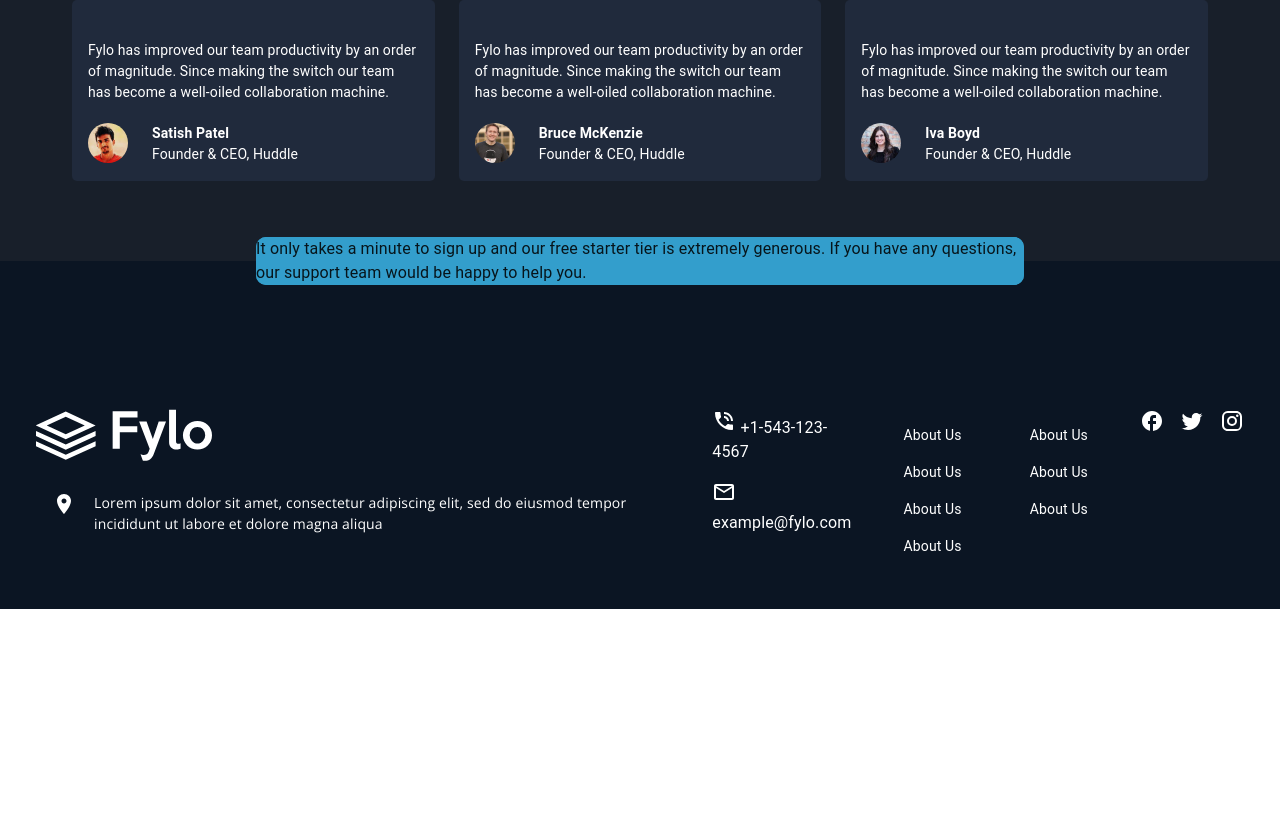
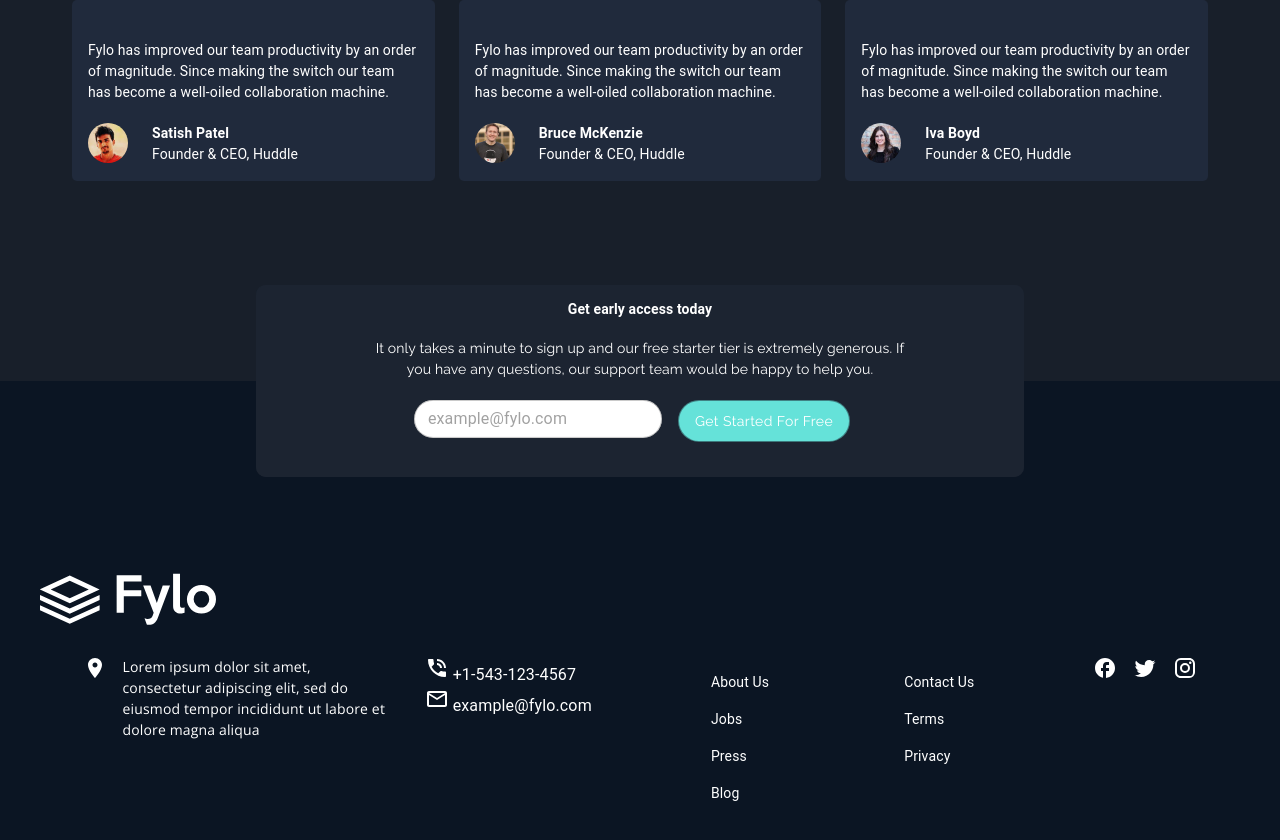
Before and after one commit to meyoh-23/fylo-dark, a React (Create React App) app: page / in a window 1280 px wide. Shown: the part 2478-3318 px from the top of the page. Before the commit the page ends 3087 px from the top, so only its background shows below. Built offline with nearby package versions, Linux system fonts and the light colour scheme.

Commit message:
completed call to action

```diff
--- a/src/assets/HeroButton.jsx
+++ b/src/assets/HeroButton.jsx
@@ -14,7 +14,10 @@ const HeroButton = () => {
             whiteSpace: "nowrap",
             color: "secondary.main",
             px: "3rem",
-            py: "0.75rem"
+            py: "0.75rem",
+            "&:hover": {
+                background: 'hsl(176, 68%, 64%)',
+            }
         }}
         >
             Get Started
--- a/src/components/CallToAction.jsx
+++ b/src/components/CallToAction.jsx
@@ -1,13 +1,16 @@
-import { Box, Typography } from "@mui/material"
+import { Box, Button, TextField, Typography } from "@mui/material"
+import { useState } from "react";
 
 const CallToAction = () => {
+    const [value, setValue] = useState(' ')
     return (
-        <Box sx={{
+        <Box
+        bgcolor='primary.main'
+        sx={{
             width: {
                     xs: "90vw",
                     md: "60vw",
                 },
-            background: 'hsl(198, 60%, 50%)',
             borderRadius: "10px",
             position: "absolute",
             justifyContent: "center",
@@ -17,10 +20,91 @@ const CallToAction = () => {
             top: "100%",
             transform: "translate(-50%, -50%)",
         }}>
-            <Typography>
-                It only takes a minute to sign up and our free starter tier is extremely generous. If you have any
-                questions, our support team would be happy to help you.
-            </Typography>
+            <Box
+            sx={{
+                display: "flex",
+                flexDirection: "column",
+                alignItems: "center",
+                justifyContent: "center",
+                gap: 2.5,
+                maxWidth: "70%",
+                mx: "auto",
+                py: 2,
+            }}
+            >
+                <Typography variant="h4"
+                sx={{
+                    color: "secondary.main",
+                    fontSize: "0.875rem",
+                    fontWeight: "700",
+                    fontStyle: "'Raleway', sans-serif",
+                    textAlign: "center"
+                }}
+                >
+                    Get early access today
+                </Typography>
+                <Typography variant="p"
+                sx={{
+                    textAlign: "center",
+                    fontSize: "0.875rem",
+                    fontWeight: "400",
+                    fontFamily: "'Raleway', sans-serif",
+                    color: "secondary.main",
+                }}
+                >
+                    It only takes a minute to sign up and our free starter tier is extremely generous. If you have any
+                    questions, our support team would be happy to help you.
+                </Typography>
+                <Box
+                sx={{
+                    display: {
+                        xs: "column",
+                        md: "row",
+                    },
+                    justifyContent: "space-between",
+                    gap: 3,
+                    alignContent: "center",
+                }}
+                >
+                    <TextField
+                    type="email"
+                    value={value}
+                    onChange={e => setValue(e.target.value)}
+                    error = {!value}
+                    helperText= {!value ? 'please enter a valid email adress' : " "}
+                    placeholder="example@fylo.com"
+                    InputProps={{
+                        sx:{
+                            borderRadius: 8,
+                            maxWidth: '450px',
+                            bgcolor: "secondary.main",
+                            height: 38,
+                        }
+                    }}
+                    />
+
+
+                    <Button variant="outlined"
+                    sx={{
+                        textTransform: "capitalize",
+                        color: "secondary.main",
+                        fontFamily: "'Raleway', sans-serif",
+                        fontSize: "0.875rem",
+                        fontWeight: "400",
+                        borderRadius: 8,
+                        whiteSpace: "nowrap",
+                        px: 2,
+                        py: 1,
+                        background: "hsl(176, 68%, 64%)",
+                        border: "1px solid primary.main",
+                        mx: "1rem",
+                        cursor: "pointer"
+                    }}
+                    >
+                        get started for free
+                    </Button>
+                </Box>
+            </Box>
     </Box>
 )}
 
--- a/src/components/Footer.jsx
+++ b/src/components/Footer.jsx
@@ -12,10 +12,22 @@ const Footer = () => {
     return (
     <Box variant='footer' bgcolor='neutral.main'
     sx={{
-        py: 4.5,
+        pt: 24,
+        pb: 5,
         zIndex: "90",
+        px: {
+            xs: 2.25,
+            md: 5,
+        }
     }}
     >
+        <Box
+        sx={{
+            mb: 3,
+        }}
+        >
+            <img src={logo} alt="logo" style={{maxWidth: "100%", height: "auto"}}/>
+        </Box>
         <Box
         sx={{
             display: "flex",
@@ -23,16 +35,12 @@ const Footer = () => {
                 xs: "column",
                 md: "row",
             },
-            justifyContent: "space-between",
+            justifyContent: "space-around",
             alignItems: "flex-start",
-            mt:14,
-            gap: 4.5,
-            mx: {
-                xs: 2,
-                md: 4.5,
-            },
+            gap: 2.25,
         }}
-        ><Box sx={{
+        >
+            <Box sx={{
             display: "flex",
             flexDirection: {
                 xs: "column",
@@ -40,7 +48,7 @@ const Footer = () => {
             },
             justifyContent: "space-between",
             alignItems: "flex-start",
-            gap: 3.5,
+            gap: 4,
         }}>
                 <Box
                 sx={{
@@ -48,16 +56,13 @@ const Footer = () => {
                     flexDirection: "column",
                     justifyContent: "space-between",
                     alignItems: "flex-start",
-                    gap: 3,
                 }}
                 >
-                    <Box><img src={logo} alt="logo" style={{maxWidth: "100%", height: "auto"}}/></Box>
                     <Box sx={{
                         display: "flex",
                         justifyContent: "space-between",
-                        gap: 2.25,
                         alignItems: "flex-start",
-                        mx: 2,
+                        gap: 2
                     }}>
                         <Box color='secondary.main'>
                             <LocationOnIcon/>
@@ -68,6 +73,7 @@ const Footer = () => {
                             fontFamily: "'Open Sans', sans-serif",
                             fontSize: "0.875rem",
                             fontWeight: "400",
+                            maxWidth: "270px",
                         }}
                         >
                             Lorem ipsum dolor sit amet, consectetur adipiscing elit, sed do eiusmod tempor incididunt ut labore et
@@ -80,7 +86,6 @@ const Footer = () => {
                     display: "flex",
                     flexDirection: "column",
                     justifyContent: "space-between",
-                    gap: 2,
                     color: "secondary.main"
                 }}
                 >
@@ -93,13 +98,17 @@ const Footer = () => {
                     <ListItem>
                         <Link
                         underline="none"
+                        href='#about-us'
                         sx={{
                             color: "secondary.main",
                             fontFamily: "",
                             fontSize: "0.875rem",
                             fontWeight: "400",
                             textTransform: "capitalize",
-                            whiteSpace: "nowrap"
+                            whiteSpace: "nowrap",
+                            "&:hover": {
+                                fontWeight: "700",
+                            }
                         }}
                         >About Us
                         </Link>
@@ -107,43 +116,55 @@ const Footer = () => {
                     <ListItem>
                         <Link
                         underline="none"
+                        href='#jobs'
                         sx={{
                             color: "secondary.main",
                             fontFamily: "",
                             fontSize: "0.875rem",
                             fontWeight: "400",
                             textTransform: "capitalize",
-                            whiteSpace: "nowrap"
+                            whiteSpace: "nowrap",
+                            "&:hover": {
+                                fontWeight: "700",
+                            }
                         }}
-                        >About Us
+                        > Jobs
                         </Link>
                     </ListItem>
                     <ListItem>
                         <Link
                         underline="none"
+                        href='#press'
                         sx={{
                             color: "secondary.main",
                             fontFamily: "",
                             fontSize: "0.875rem",
                             fontWeight: "400",
                             textTransform: "capitalize",
-                            whiteSpace: "nowrap"
+                            whiteSpace: "nowrap",
+                            "&:hover": {
+                                fontWeight: "700",
+                            }
                         }}
-                        >About Us
+                        >Press
                         </Link>
                     </ListItem>
                     <ListItem>
                         <Link
                         underline="none"
+                        href='#blog'
                         sx={{
                             color: "secondary.main",
                             fontFamily: "",
                             fontSize: "0.875rem",
                             fontWeight: "400",
                             textTransform: "capitalize",
-                            whiteSpace: "nowrap"
+                            whiteSpace: "nowrap",
+                            "&:hover": {
+                                fontWeight: "700",
+                            }
                         }}
-                        >About Us
+                        >Blog
                         </Link>
                     </ListItem>
                 </List>
@@ -153,62 +174,80 @@ const Footer = () => {
                     <ListItem>
                         <Link
                         underline="none"
+                        href='#Contact Us'
                         sx={{
                             color: "secondary.main",
                             fontFamily: "",
                             fontSize: "0.875rem",
                             fontWeight: "400",
                             textTransform: "capitalize",
-                            whiteSpace: "nowrap"
+                            whiteSpace: "nowrap",
+                            "&:hover": {
+                                fontWeight: "700",
+                            }
                         }}
-                        >About Us
+                        >Contact Us
                         </Link>
                     </ListItem>
                     <ListItem>
                         <Link
                         underline="none"
+                        href='#Terms'
                         sx={{
                             color: "secondary.main",
                             fontFamily: "",
                             fontSize: "0.875rem",
                             fontWeight: "400",
                             textTransform: "capitalize",
-                            whiteSpace: "nowrap"
+                            whiteSpace: "nowrap",
+                            "&:hover": {
+                                fontWeight: "700",
+                            }
                         }}
-                        >About Us
+                        >Terms
                         </Link>
                     </ListItem>
                     <ListItem>
                         <Link
                         underline="none"
+                        href='#Privacy'
                         sx={{
                             color: "secondary.main",
                             fontFamily: "",
                             fontSize: "0.875rem",
                             fontWeight: "400",
                             textTransform: "capitalize",
-                            whiteSpace: "nowrap"
+                            whiteSpace: "nowrap",
+                            "&:hover": {
+                                fontWeight: "700",
+                            }
                         }}
-                        >About Us
+                        >Privacy
                         </Link>
                     </ListItem>
                 </List>
             </Box>
             <Box sx={{
-                display: "flex",
+                display: "grid",
+                placeContent: "center",
             }}>
-                <Box sx={{
+                <Box
+                sx={{
                     display: "flex",
-                    justifyContent: "space-between",
+                    justifyContent: "center",
                     alignItems: "center",
-                    color: "secondary.main",
                     gap: 2,
-                    maxWidth: '200px',
                     mx: "auto",
                 }}>
-                    <FacebookOutlinedIcon/>
-                    <TwitterIcon/>
-                    <InstagramIcon/>
+                    <Link href='#facebook-account' color='secondary.main'>
+                        <FacebookOutlinedIcon/>
+                        </Link>
+                        <Link href='#x-app-account' color='secondary.main'>
+                            <TwitterIcon/>
+                        </Link>
+                        <Link href='#instagram-account' color='secondary.main'>
+                            <InstagramIcon/>
+                    </Link>
                 </Box>
             </Box>
         </Box>
--- a/src/components/Testimonials.jsx
+++ b/src/components/Testimonials.jsx
@@ -25,6 +25,7 @@ const Testimonials = () => {
         pt: 2.5,
         position: "relative",
         zIndex: "90",
+        pb: 22
     }}
     >
         <Box
@@ -36,7 +37,7 @@ const Testimonials = () => {
                 md: "70px",
             },
             top: "0",
-            color: "hsl(176, 68%, 64%)"
+            color: "hsl(176, 68%, 64%)",
         }}
         >
             <FormatQuoteRoundedIcon/>
@@ -55,7 +56,7 @@ const Testimonials = () => {
                     pb: 2,
                     background: "hsl(219, 30%, 18%)",
                     borderRadius: "5px",
-                    mb: 10,
+                    mb: 3,
                 }}
                 >
                     <Typography
```
